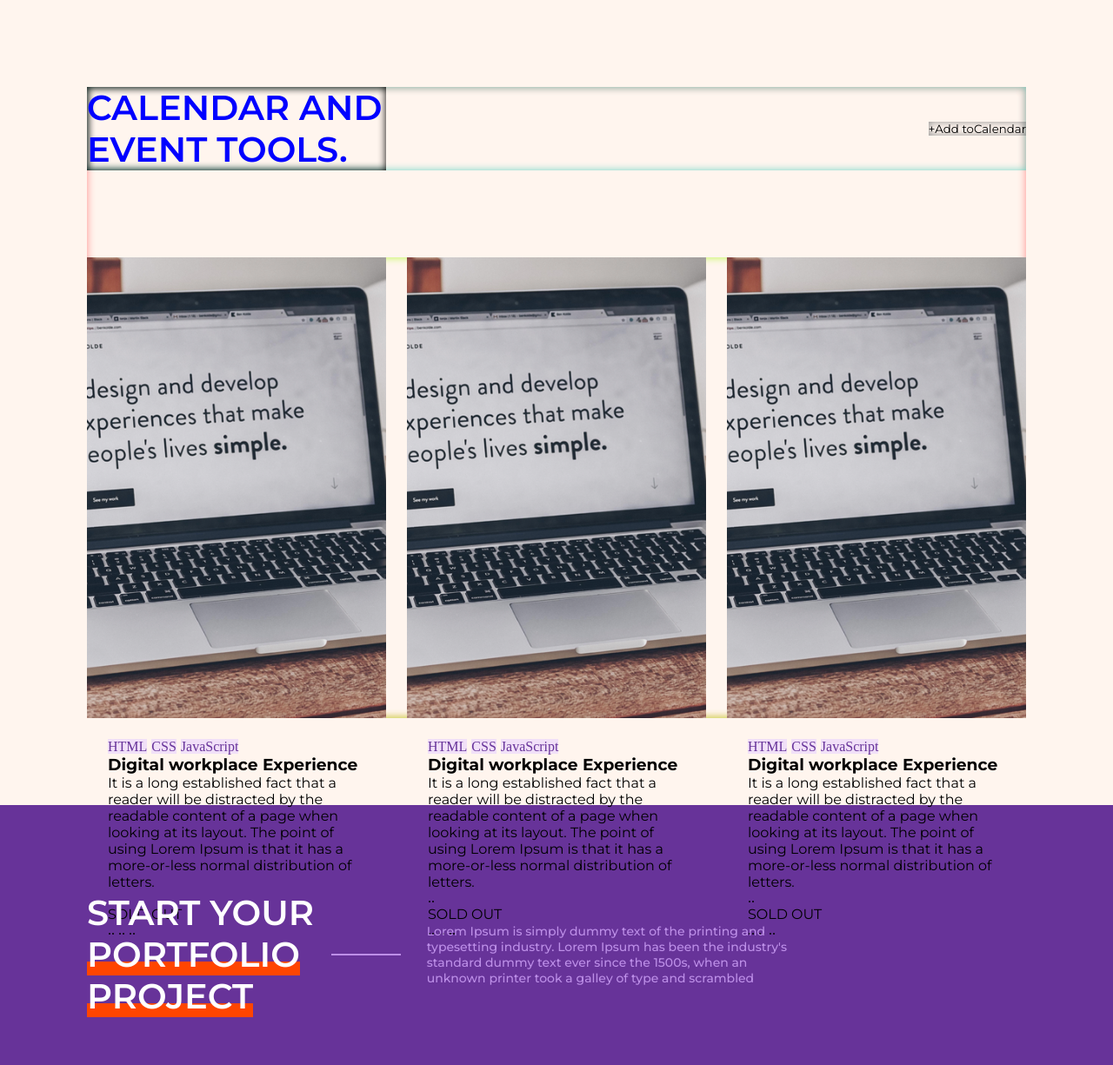
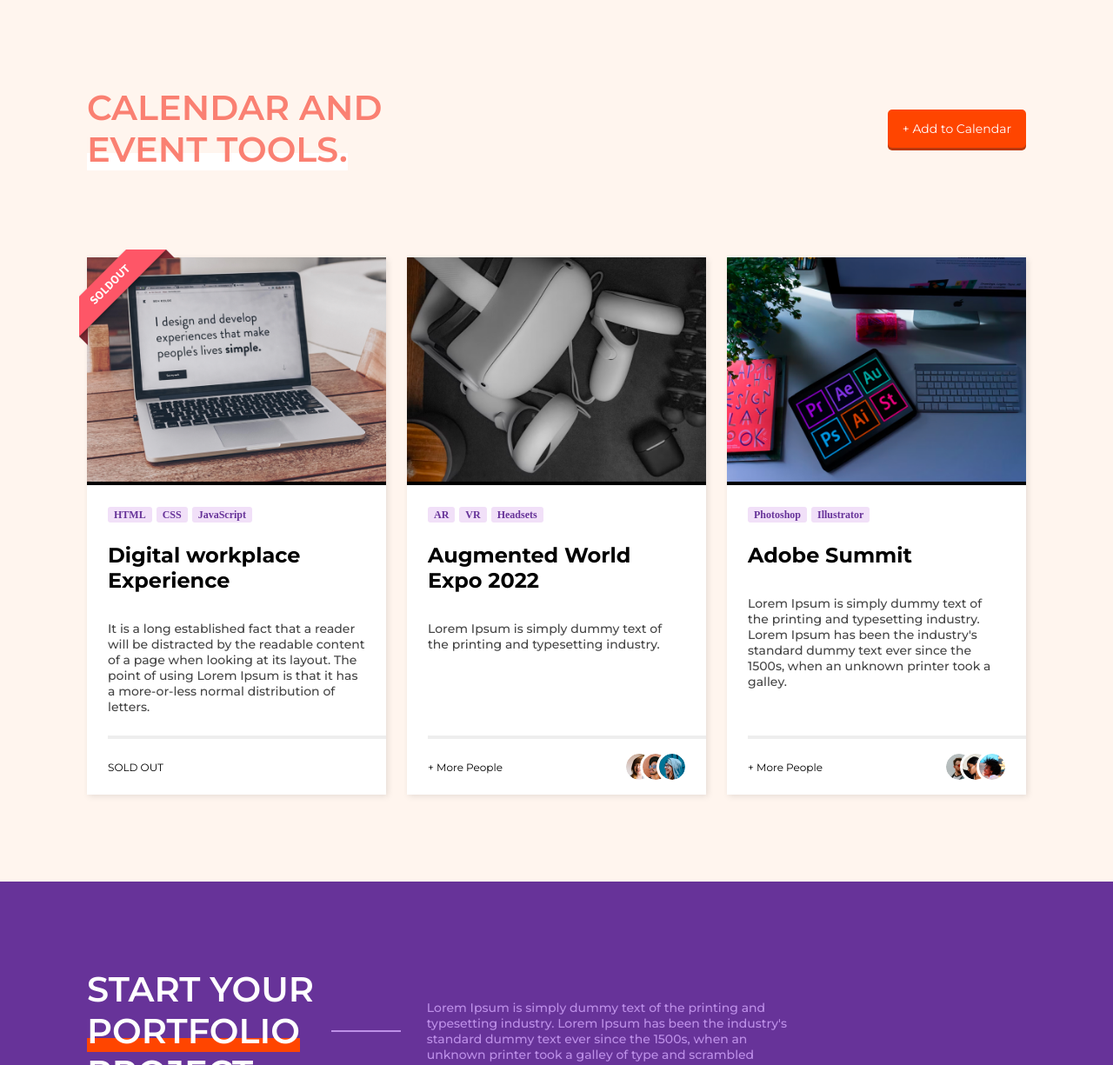
Before and after one commit to yongisadragon/veam-lecture, a plain HTML site: page 0324_events_seashell/index.html in a window 1280 px wide. Shown: the top 1225 px of the page at 87% size. Drawn offline with Linux system fonts and the light colour scheme.

Commit message:
eventsFinish

```diff
--- a/0324_events_seashell/index.html
+++ b/0324_events_seashell/index.html
@@ -19,14 +19,18 @@
 
       <header class="container-header">
         <h2 class="header-title">CALENDAR AND
-          EVENT TOOLS.</h2>
-        <button class="header-btn" type="button">+Add toCalendar</button>
+          <strong>EVENT TOOLS.</strong>
+        </h2>
+        <button class="header-btn" type="button">+ Add to Calendar</button>
       </header>
 
       <div class="bottom-wrapper">
+        <div class="evt-container-card">
 
-        <div class="evt-container-card">
-          <img class="card-img" src="images/cover01.png" alt="">
+          <img class="thumbnail-img" src="images/cover01.png" alt="Digital workplace Experience">
+          <img class="thumbnail-badge" src="images/badge.png" alt="Soldout">
+          <h3 class="a11y-hidden">품절</h3>
+
 
           <div class="card-contents">
             <div class="card-tag">
@@ -38,54 +42,57 @@
               a page when
               looking at its layout. The point of using Lorem Ipsum is that it has a more-or-less normal distribution of
               letters.</p>
-            <span class="card-line">..</span>
-            <div class="card-detail"></div>
+
+
+          </div>
+          <div class="card-detail">
             <p class="detail-text">SOLD OUT</p>
-            <span class="detial-img a"><img src="" alt="">..</span>
-            <span class="detail-img b"><img src="" alt="">..</span>
-            <span class="detail-img c"><img src="" alt="">..</span>
           </div>
         </div>
         <div class="evt-container-card">
-          <img class="card-img" src="images/cover01.png" alt="">
+
+          <img class="thumbnail-img" src="images/cover02.png" alt="Augmented World Expo 2022">
+
 
           <div class="card-contents">
             <div class="card-tag">
-              <span>HTML</span><span>CSS</span><span>JavaScript</span>
+              <span>AR</span><span>VR</span><span>Headsets</span>
             </div>
-            <h3 class="card-title">Digital workplace Experience</h3>
-            <p class="card-dsc">It is a long established fact that a reader will be distracted by the readable content
-              of
-              a page when
-              looking at its layout. The point of using Lorem Ipsum is that it has a more-or-less normal distribution of
-              letters.</p>
-            <span class="card-line">..</span>
-            <div class="card-detail"></div>
-            <p class="detail-text">SOLD OUT</p>
-            <span class="detial-img a"><img src="" alt="">..</span>
-            <span class="detail-img b"><img src="" alt="">..</span>
-            <span class="detail-img c"><img src="" alt="">..</span>
+            <h3 class="card-title">Augmented World Expo 2022</h3>
+            <p class="card-dsc">Lorem Ipsum is simply dummy text of the printing and typesetting industry.</p>
           </div>
+
+          <div class="card-detail">
+            <p class="detail-text">+ More People</p>
+            <div class="detail-people">
+              <img class="detail-img a" src="images/people01.png" alt="people1">
+              <img class="detail-img b" src="images/people02.png" alt="people2">
+              <img class="detail-img c" src="images/people03.png" alt="people3">
+            </div>
+          </div>
+
         </div>
         <div class="evt-container-card">
-          <img class="card-img" src="images/cover01.png" alt="">
+
+          <img class="thumbnail-img" src="images/cover03.png" alt="Digital workplace Experience">
 
           <div class="card-contents">
             <div class="card-tag">
-              <span>HTML</span><span>CSS</span><span>JavaScript</span>
+              <span>Photoshop</span><span>Illustrator</span>
             </div>
-            <h3 class="card-title">Digital workplace Experience</h3>
-            <p class="card-dsc">It is a long established fact that a reader will be distracted by the readable content
-              of
-              a page when
-              looking at its layout. The point of using Lorem Ipsum is that it has a more-or-less normal distribution of
-              letters.</p>
-            <span class="card-line">..</span>
-            <div class="card-detail"></div>
-            <p class="detail-text">SOLD OUT</p>
-            <span class="detial-img a"><img src="" alt="">..</span>
-            <span class="detail-img b"><img src="" alt="">..</span>
-            <span class="detail-img c"><img src="" alt="">..</span>
+            <h3 class="card-title">Adobe Summit</h3>
+            <p class="card-dsc">Lorem Ipsum is simply dummy text of the printing and typesetting industry. Lorem Ipsum
+              has been the industry's standard dummy text ever since the 1500s, when an unknown printer took a galley.
+            </p>
+
+          </div>
+          <div class="card-detail">
+            <p class="detail-text">+ More People</p>
+            <div class="detail-people">
+              <img class="detail-img a" src="images/people04.png" alt="people4">
+              <img class="detail-img b" src="images/people05.png" alt="people5">
+              <img class="detail-img c" src="images/people06.png" alt="people6">
+            </div>
           </div>
         </div>
 
@@ -132,17 +139,17 @@
 
         <div class="container-card">
           <div class="card-thumbnail">
-            <img src="images/photo01.png" alt="">
-            <h3>Rest</h3>
+            <img src="images/photo02.png" alt="">
+            <h3>Craft</h3>
           </div>
           <div class="card-contents">
-            <h4>Take a rest</h4>
+            <h4>Build something</h4>
             <ul class="contents-lists">
               <li>There are many variations of passages of Lorem Ipsum available.</li>
-              <li>Why do we use it?</li>
               <li>
-                Contrary to popular belief, Lorem Ipsum is not simply random
-                text. It has root.Contrary to popular belief
+                If you are going to use a passage of Lorem Ipsum.</li>
+              <li>
+                The standard chunk of Lorem Ipsum used since the 1500s is reproduced below for those interested.
               </li>
             </ul>
           </div>
@@ -150,17 +157,16 @@
 
         <div class="container-card">
           <div class="card-thumbnail">
-            <img src="images/photo01.png" alt="">
-            <h3>Rest</h3>
+            <img src="images/photo03.png" alt="">
+            <h3>Scrap</h3>
           </div>
           <div class="card-contents">
-            <h4>Take a rest</h4>
+            <h4>Reference</h4>
             <ul class="contents-lists">
-              <li>There are many variations of passages of Lorem Ipsum available.</li>
-              <li>Why do we use it?</li>
+              <li>Once is therefore always free form repetition, injected humor, or non-characterisic words etc.</li>
+              <li>Predefined chunks as necessary, making this the first true generator on the internet.</li>
               <li>
-                Contrary to popular belief, Lorem Ipsum is not simply random
-                text. It has root.Contrary to popular belief
+                Finibus Bonorum et Malorum by Cicero are also reproduced in their exact original form.
               </li>
             </ul>
           </div>
--- a/0324_events_seashell/style.css
+++ b/0324_events_seashell/style.css
@@ -67,27 +67,23 @@ button {
 
 /* ---------- layout(events) ---------- */
 
-.section-events .container-header {
-  box-shadow: inset 0 0 10px rgb(110, 213, 198);
+.section-events header {
   display: flex;
   justify-content: space-between;
   align-items: center;
   margin-bottom: 100px;
 }
-.section-events h2 {
-  color: blue;
-  box-shadow: inset 0 0 10px black;
-}
-.header-btn {
-  box-shadow: inset 0 0 10px rgb(143, 143, 143);
-}
 .section-events .wrapper {
-  box-shadow: inset 0 0 10px rgb(255, 139, 139);
 }
 .section-events .bottom-wrapper {
-  box-shadow: inset 0 0 10px rgb(184, 249, 63);
   display: flex;
   gap: 24px;
+}
+
+.card-detail {
+  display: flex;
+  justify-content: space-between;
+  align-items: center;
 }
 
 /* ---------- Style(events) ---------- */
@@ -100,28 +96,118 @@ button {
   max-width: 1080px;
   margin: 0 auto;
 }
+
 .section-events .header-title {
   flex-basis: calc((100% - 48px) / 3);
+  color: salmon;
 }
+
+.section-events .header-title strong {
+  font-weight: inherit;
+  box-shadow: inset 0 -20px white;
+}
+
+.header-btn {
+  font-size: 14px;
+  color: white;
+  background-color: orangered;
+  padding: 13px 17px;
+  border-radius: 5px;
+  box-shadow: 0 3px 0 0 rgba(186, 56, 9, 1);
+  cursor: pointer;
+  transition: 0.3s ease;
+}
+.header-btn:hover {
+  filter: brightness(80%);
+}
+
 .evt-container-card {
   background-color: white;
+  display: flex;
+  flex-direction: column;
+  flex-basis: 344px;
+  /* min-width주니까 3개가 컨테이너 튀어나가는게 해결됨 */
+  min-width: 0;
+  box-shadow: 2px 2px 7px 0 rgba(0, 0, 0, 0.1);
+  transition: 0.3s ease;
 }
-.evt-container-card .card-img {
-  width: 100%;
-  height: 100%;
+.evt-container-card:hover {
+  filter: brightness(80%);
+  box-shadow: 6px 6px 6px 0 rgba(0, 0, 0, 0.2);
+  cursor: pointer;
+}
+
+.evt-container-card .thumbnail-img {
+  max-width: 100%;
+  max-height: 100%;
   object-fit: cover;
+  border-bottom: 4px solid black;
+  position: relative;
 }
+
+.evt-container-card .thumbnail-badge {
+  position: absolute;
+  margin-top: -9px;
+  margin-left: -9px;
+  /* transform: translate(-9px, -9px); */
+}
+
 .evt-container-card .card-contents {
-  padding: 24px 24px 19px;
+  padding: 24px 24px;
+  display: flex;
+  flex-direction: column;
+  flex-grow: 1;
 }
 
 .card-tag span {
   color: #673399;
   background-color: #f1e0f8;
+  font-size: 12px;
+  font-weight: 600;
+  border-radius: 3px;
+  padding: 2px 7px;
 }
+
 .card-tag span + span {
   margin-left: 5px;
 }
+
+.card-contents .card-title {
+  font-size: 24px;
+  margin: 24px 0 32px;
+}
+
+.card-contents .card-dsc {
+  font-size: 14px;
+  font-weight: 500;
+  color: rgb(69, 69, 69);
+  flex-grow: 1;
+  flex-shrink: 0;
+}
+
+.card-detail {
+  border-top: 4px solid #eeeeee;
+  margin-left: 24px;
+  height: 68px;
+  position: relative;
+}
+
+.card-detail .detail-text {
+  font-size: 12px;
+}
+
+.card-detail .detail-people {
+  position: absolute;
+  right: 24px;
+}
+
+.detail-people .detail-img {
+  width: 30px;
+  border-radius: 20px;
+  margin-left: -15px;
+  outline: 3px solid white;
+}
+
 /* ---------- Style(project) ---------- */
 .header-title {
   color: white;
@@ -155,11 +241,15 @@ button {
 }
 
 .container-card {
-  /* display: flex; */
+  display: flex;
   background-color: white;
+  transition: 0.3s ease;
 }
-.bottom-wrapper {
-}
+
+/* .container-card:hover {
+  filter: brightness(80%);
+  box-shadow: 6px 6px 6px #673399;
+} */
 
 /* 2번째 녀석 이후로 탑에 마진 주는 */
 .container-card + .container-card {
@@ -211,6 +301,8 @@ button {
 
 /* 또 다른 방법.contents-lists li + li {margin-top: 6px;} */
 .contents-lists li {
+  font-weight: 500;
+  color: rgb(69, 69, 69);
   line-height: 200%;
   position: relative;
   padding-left: 20px;
@@ -228,18 +320,31 @@ button {
 }
 
 @media (max-width: 768px) {
-  .section-project header {
-    margin-bottom: 70px;
+  .section-events,
+  .section-project {
+    padding: 80px 24px 100px;
   }
 
-  .container-header {
+  .section-project header,
+  .section-events header {
+    margin-bottom: 80px;
+  }
+
+  .container-header,
+  .section-events .container-header {
     flex-direction: column;
     align-items: flex-start;
-    gap: 15px;
+    gap: 20px;
   }
 
+  .section-events .header-title {
+    max-width: 300px;
+  }
   .header-title {
-    width: 300px;
+    max-width: 300px;
+  }
+  .section-events .bottom-wrapper {
+    flex-direction: column;
   }
 
   .header-dsc::before {
```
